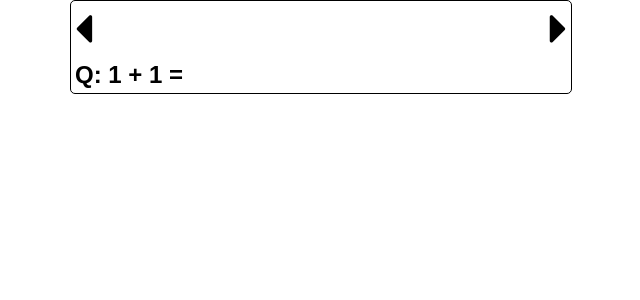
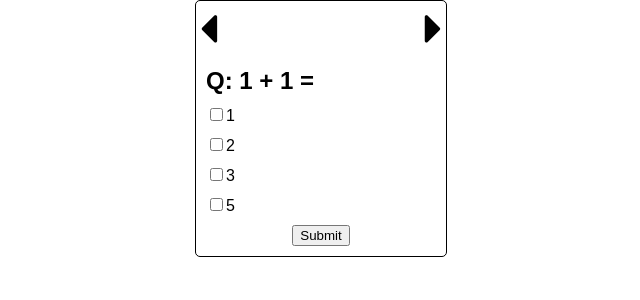
Before and after one commit to Tetsuya3850/React-Express-Examples, a React (Create React App) app in the folder quiz/client/: page / in a window 1280 px wide. Shown: the top 300 px of the page, without its empty margins (319-959 px from the left). Built offline with nearby package versions, Linux system fonts and the light colour scheme.

Commit message:
quiz card ui completed

```diff
--- a/quiz/client/src/QuizCard.js
+++ b/quiz/client/src/QuizCard.js
@@ -3,13 +3,28 @@ import React, { Component } from "react";
 class Quiz extends Component {
   render() {
     const { quiz, curr_q } = this.props;
+    const allChoices = quiz[curr_q].choices.map(choice => (
+      <label key={choice} style={styles.choice}>
+        <input type="checkbox" name="checkbox" value="value" />
+        {choice}
+      </label>
+    ));
     return (
       <div style={styles.container}>
-        <div style={styles.navBox}>
-          <i className="fa fa-caret-left fa-3x" style={styles.arrowLeft} />
-          <i className="fa fa-caret-right fa-3x" style={styles.arrowRight} />
-        </div>
-        <h2 style={styles.question}>Q: {quiz[curr_q].question}</h2>
+        <form>
+          <div style={styles.navBox}>
+            <i className="fa fa-caret-left fa-3x" style={styles.arrowLeft} />
+            <i className="fa fa-caret-right fa-3x" style={styles.arrowRight} />
+          </div>
+
+          <h2 style={styles.question}>Q: {quiz[curr_q].question}</h2>
+
+          {allChoices}
+
+          <button type="submit" value="Submit" style={styles.submitBtn}>
+            Submit
+          </button>
+        </form>
       </div>
     );
   }
@@ -18,7 +33,7 @@ class Quiz extends Component {
 let styles = {
   container: {
     margin: "auto",
-    width: 500,
+    width: 250,
     border: "solid",
     borderWidth: 0.5,
     borderColor: "black",
@@ -37,7 +52,17 @@ let styles = {
     margin: 4
   },
   question: {
-    margin: 4
+    margin: 10
+  },
+  choice: {
+    display: "block",
+    margin: 10
+  },
+  submitBtn: {
+    display: "block",
+    marginLeft: "auto",
+    marginRight: "auto",
+    marginBottom: 10
   }
 };
 
--- a/quiz/client/src/data.js
+++ b/quiz/client/src/data.js
@@ -1,82 +1,52 @@
 export const quiz = [
   {
     question: "1 + 1 = ",
-    A1: 1,
-    A2: 2,
-    A3: 3,
-    A4: 5,
-    answer: "A2"
+    choices: [1, 2, 3, 5],
+    answer: 1
   },
   {
     question: "1 + 2 = ",
-    A1: 1,
-    A2: 2,
-    A3: 3,
-    A4: 5,
-    answer: "A3"
+    choices: [1, 2, 3, 5],
+    answer: 2
   },
   {
     question: "1 + 4 = ",
-    A1: 1,
-    A2: 2,
-    A3: 3,
-    A4: 5,
-    answer: "A4"
+    choices: [1, 2, 3, 5],
+    answer: 3
   },
   {
     question: "2 + 1 = ",
-    A1: 3,
-    A2: 5,
-    A3: 7,
-    A4: 11,
-    answer: "A1"
+    choices: [3, 5, 7, 11],
+    answer: 0
   },
   {
     question: "2 + 3 = ",
-    A1: 3,
-    A2: 5,
-    A3: 7,
-    A4: 11,
-    answer: "A2"
+    choices: [3, 5, 7, 11],
+    answer: 1
   },
   {
     question: "2 + 5 = ",
-    A1: 3,
-    A2: 5,
-    A3: 7,
-    A4: 11,
-    answer: "A3"
+    choices: [3, 5, 7, 11],
+    answer: 2
   },
   {
     question: "2 + 9 = ",
-    A1: 3,
-    A2: 5,
-    A3: 7,
-    A4: 11,
-    answer: "A4"
+    choices: [3, 5, 7, 11],
+    answer: 3
   },
   {
     question: "3 + 5 = ",
-    A1: 8,
-    A2: 13,
-    A3: 124,
-    A4: 16,
-    answer: "A1"
+    choices: [8, 13, 124, 16],
+    answer: 0
   },
   {
     question: "8 + 5 = ",
-    A1: 8,
-    A2: 13,
-    A3: 124,
-    A4: 16,
-    answer: "A2"
+    choices: [8, 13, 124, 16],
+    answer: 1
   },
   {
     question: "8 + 8 = ",
-    A1: 8,
-    A2: 13,
-    A3: 124,
-    A4: 16,
-    answer: "A4"
+    choices: [8, 13, 124, 16],
+    answer: 3
   }
 ];
```
